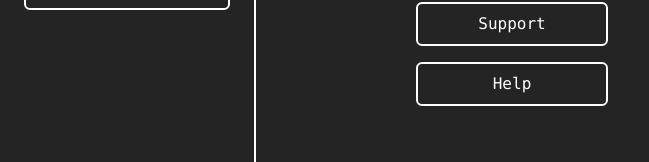
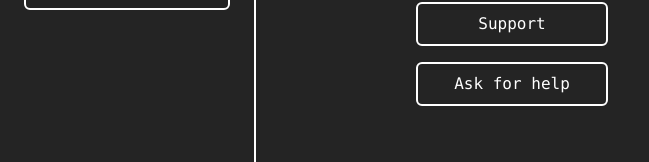
Before and after one commit to Ein-shen/Finance_tracker, a React (Vite) app in the folder client/: page /dashboard/settings in a window 1280 px wide. Shown: the part 310-472 px from the top of the page, without its empty margins (0-649 px from the left). Built offline with nearby package versions, Linux system fonts and the light colour scheme; no server answers.

Commit message:
asking for help is my new title in the setting button

```diff
--- a/client/src/pages/user/Settings.jsx
+++ b/client/src/pages/user/Settings.jsx
@@ -64,7 +64,7 @@ export const Settings = () => {
 
         <div className="border-2 rounded-md p-2 w-48">
           <h1 className="font-mono text-md text-center">
-            Help
+           Ask for help
           </h1>
         </div>
 
```
